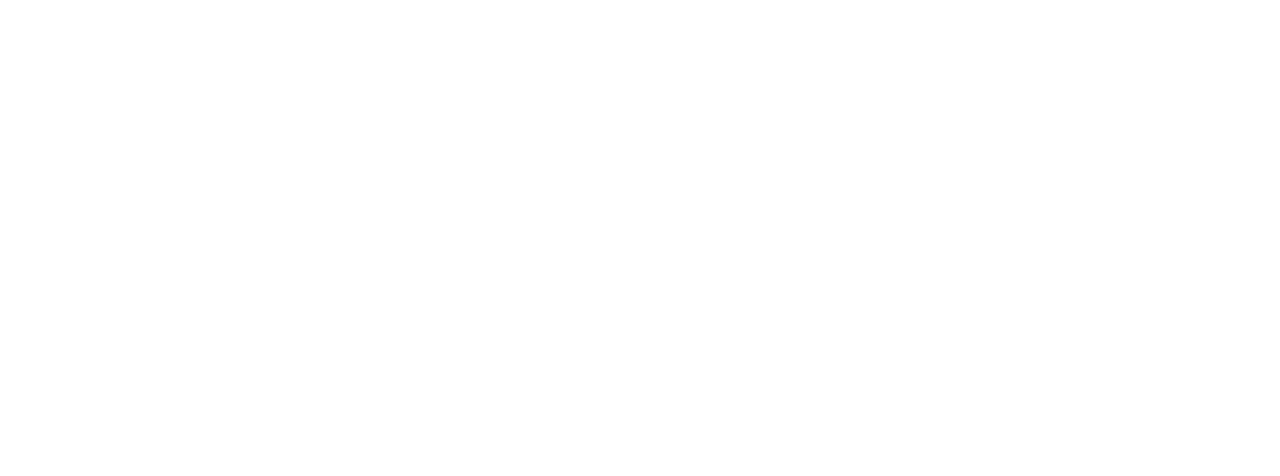
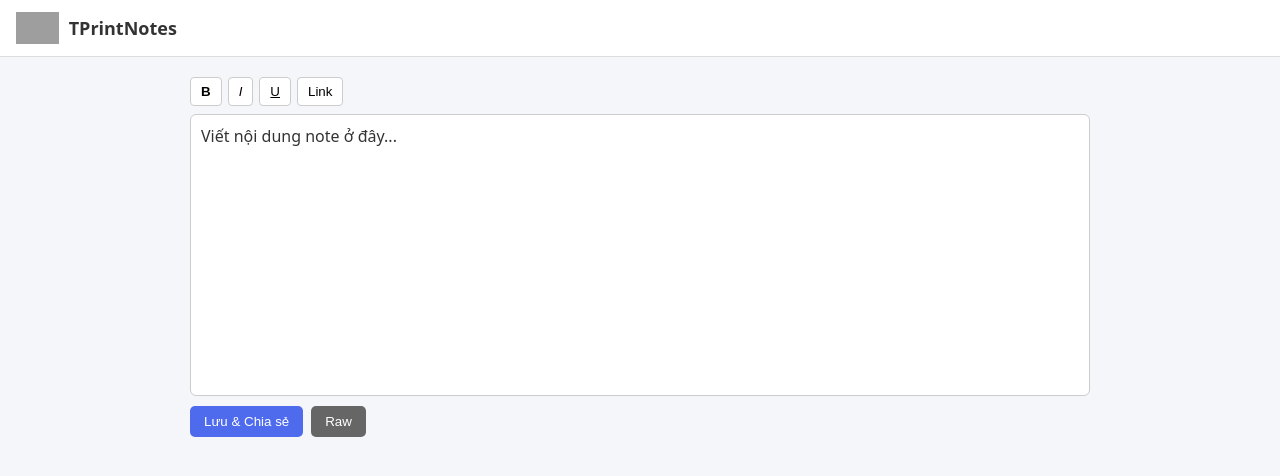
Before and after one commit to nguyenquangtho246-creator/TPrintNotes.security, a plain HTML site: page index.html in a window 1280 px wide. Drawn offline with Linux system fonts and the light colour scheme; grey boxes are pictures that could not be loaded.

Commit message:
Update index.html

```diff
--- a/index.html
+++ b/index.html
@@ -1,65 +1,207 @@
+<!DOCTYPE html>
+<html lang="vi">
+<head>
+<meta charset="UTF-8">
+<title>TPrintNotes</title>
+<meta name="viewport" content="width=device-width, initial-scale=1">
+
+<style>
+body{
+    margin:0;
+    font-family: system-ui, sans-serif;
+    background:#f5f6fa;
+    color:#333;
+}
+header{
+    display:flex;
+    align-items:center;
+    gap:10px;
+    padding:12px 16px;
+    background:#fff;
+    border-bottom:1px solid #ddd;
+}
+header img{
+    height:32px;
+}
+header h1{
+    font-size:18px;
+    margin:0;
+}
+
+.container{
+    max-width:900px;
+    margin:20px auto;
+    padding:0 12px;
+}
+
+.toolbar{
+    display:flex;
+    gap:6px;
+    flex-wrap:wrap;
+    margin-bottom:8px;
+}
+.toolbar button{
+    padding:6px 10px;
+    border:1px solid #ccc;
+    background:#fff;
+    cursor:pointer;
+    border-radius:4px;
+}
+.toolbar button:hover{
+    background:#eee;
+}
+
+#editor{
+    min-height:260px;
+    background:#fff;
+    border:1px solid #ccc;
+    border-radius:6px;
+    padding:10px;
+    outline:none;
+}
+
+.actions{
+    margin-top:10px;
+    display:flex;
+    gap:8px;
+    flex-wrap:wrap;
+}
+.actions button{
+    padding:8px 14px;
+    border:none;
+    border-radius:5px;
+    cursor:pointer;
+    background:#4f6bed;
+    color:#fff;
+}
+.actions button.secondary{
+    background:#666;
+}
+
+#linkBox{
+    margin-top:10px;
+    display:none;
+}
+#linkBox input{
+    width:100%;
+    padding:8px;
+    margin-bottom:6px;
+    border:1px solid #ccc;
+    border-radius:4px;
+}
+
+.output{
+    margin-top:15px;
+    background:#fff;
+    padding:10px;
+    border-radius:6px;
+    border:1px solid #ccc;
+    display:none;
+    word-break:break-all;
+}
+a{color:#4f6bed;}
+</style>
+</head>
+<body>
+
+<header>
+    <img src="https://i.imgur.com/YOURLOGO.png">
+    <h1>TPrintNotes</h1>
+</header>
+
+<div class="container">
+
+<div class="toolbar">
+    <button onclick="cmd('bold')"><b>B</b></button>
+    <button onclick="cmd('italic')"><i>I</i></button>
+    <button onclick="cmd('underline')"><u>U</u></button>
+    <button onclick="showLink()">Link</button>
+</div>
+
+<div id="editor" contenteditable="true">
+Viết nội dung note ở đây...
+</div>
+
+<div id="linkBox">
+    <input id="linkText" placeholder="Chữ hiển thị">
+    <input id="linkUrl" placeholder="https://example.com">
+    <button onclick="insertLink()">Chèn link</button>
+</div>
+
+<div class="actions">
+    <button onclick="saveNote()">Lưu & Chia sẻ</button>
+    <button class="secondary" onclick="showRaw()">Raw</button>
+</div>
+
+<div class="output" id="output"></div>
+
+</div>
+
 <script>
-(()=>{
+function cmd(c){
+    document.execCommand(c,false,null);
+}
 
-const $=e=>document.querySelector(e);
+function showLink(){
+    document.getElementById("linkBox").style.display="block";
+}
 
-window.cmd=e=>document.execCommand(e,false,null);
-
-window.showLink=()=>$("#linkBox").style.display="block";
-
-window.insertLink=()=>{
-  let t=linkText.value.trim();
-  let u=linkUrl.value.trim();
-  try{new URL(u)}catch{return alert("Link không hợp lệ")}
+function insertLink(){
+    let text = linkText.value.trim();
+    let url = linkUrl.value.trim();
+    try{
+        new URL(url);
+    }catch{
+        alert("Link không hợp lệ");
+        return;
+    }
     document.execCommand("insertHTML",false,
-    `<a href="${u}" target="_blank">${t||u}</a>`
+        `<a href="${url}" target="_blank">${text||url}</a>`
     );
     linkBox.style.display="none";
-};
+}
 
-const genID=()=>{
+function genID(){
     const c="abcdefghijklmnopqrstuvwxyzABCDEFGHIJKLMNOPQRSTUVWXYZ0123456789";
     let r="";
     for(let i=0;i<10;i++) r+=c[Math.floor(Math.random()*c.length)];
     return r;
-};
+}
 
-window.saveNote=()=>{
-  let c=editor.innerHTML.trim();
-  if(!c) return alert("Note trống");
+function saveNote(){
+    let content=editor.innerHTML.trim();
+    if(!content){
+        alert("Note trống");
+        return;
+    }
     let id=genID();
-  localStorage.setItem("note_"+id,btoa(unescape(encodeURIComponent(c))));
+    localStorage.setItem("note_"+id,content);
     history.pushState({}, "", id);
     showLinkOut(id);
-};
+}
 
-window.showLinkOut=id=>{
-  let u=location.origin+location.pathname.replace(/\/[^\/]*$/,"/")+id;
+function showLinkOut(id){
+    let url=location.origin+location.pathname.replace(/\/[^\/]*$/,"/")+id;
     output.style.display="block";
-  output.innerHTML=`Link chia sẻ:<br><a href="${u}">${u}</a>`;
-};
+    output.innerHTML=`Link chia sẻ:<br><a href="${url}">${url}</a>`;
+}
 
-window.loadNote=()=>{
+function loadNote(){
     let id=location.pathname.split("/").pop();
-  let n=localStorage.getItem("note_"+id);
-  if(n){
-    editor.innerHTML=decodeURIComponent(escape(atob(n)));
+    let note=localStorage.getItem("note_"+id);
+    if(note){
+        editor.innerHTML=note;
         showLinkOut(id);
     }
-};
+}
 
-window.showRaw=()=>{
+function showRaw(){
     output.style.display="block";
     output.textContent=editor.innerHTML;
-};
-
-document.addEventListener("contextmenu",e=>e.preventDefault());
-document.addEventListener("keydown",e=>{
-  if(e.key==="F12" || (e.ctrlKey && ["u","s","i"].includes(e.key.toLowerCase())))
-    e.preventDefault();
-});
+}
 
 loadNote();
+</script>
 
-})();
-</script>
+</body>
+</html>
```
Lines whose indentation alone changed are shown as unchanged.
